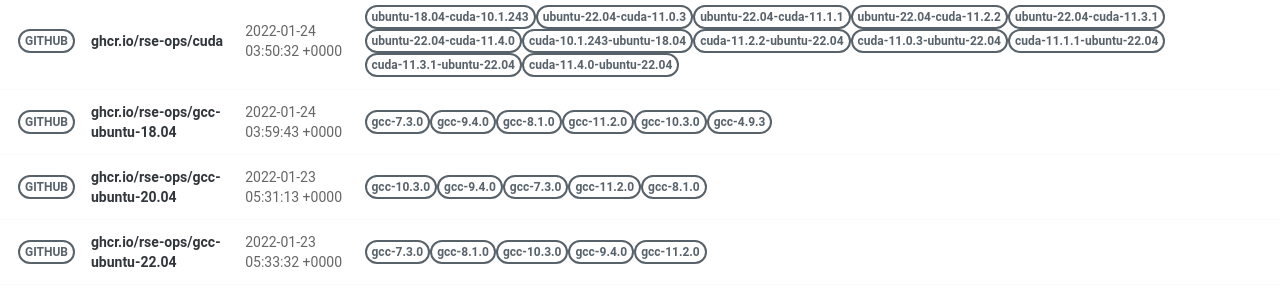
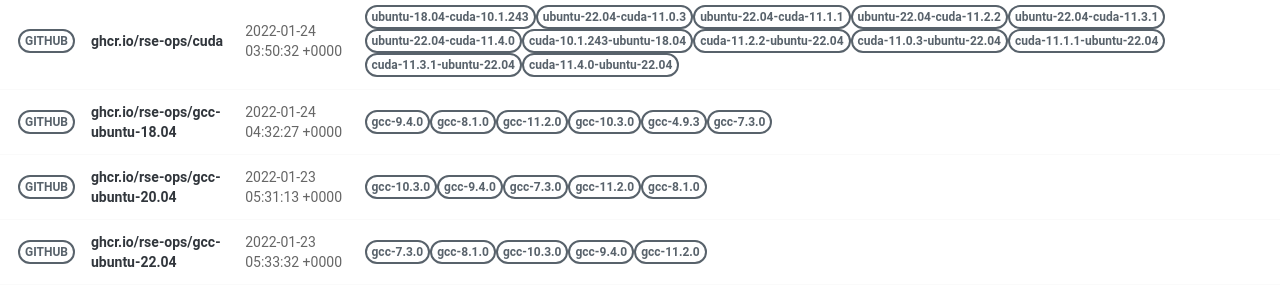
Before and after one commit to rse-ops/docker-images, a Jekyll site: the page built from pages/index.md, in a window 1280 px wide. Shown: the part 502-801 px from the top of the page. Built offline with Jekyll 4.4.1, drawn with Linux system fonts in a browser that asks for light colours; nearby versions of some CDN libraries.

Commit message:
Automated push to update library 2022-01-24

```diff
--- a/_library/ghcr.io-rse-ops-gcc-ubuntu-18.04.md
+++ b/_library/ghcr.io-rse-ops-gcc-ubuntu-18.04.md
@@ -1,14 +1,11 @@
 ---
 layout: container
 name: ghcr.io/rse-ops/gcc-ubuntu-18.04
-updated_at: 2022-01-24 03:59:43.434437
+updated_at: 2022-01-24 04:32:27.745913
 
 
 container_url: https://github.com/orgs/rse-ops/packages/container/package/gcc-ubuntu-18.04
 versions:
- - tag: gcc-7.3.0
-   dockerfile: https://github.com/rse-ops/docker-images/blob/main/ubuntu/gcc/Dockerfile
-   manifest: https://crane.ggcr.dev/manifest/ghcr.io/rse-ops/gcc-ubuntu-18.04:gcc-7.3.0
  - tag: gcc-9.4.0
    dockerfile: https://github.com/rse-ops/docker-images/blob/main/ubuntu/gcc/Dockerfile
    manifest: https://crane.ggcr.dev/manifest/ghcr.io/rse-ops/gcc-ubuntu-18.04:gcc-9.4.0
```
Also changed, not shown: other parts of _library/ghcr.io-rse-ops-gcc-ubuntu-18.04.md (+3 -0 lines).
